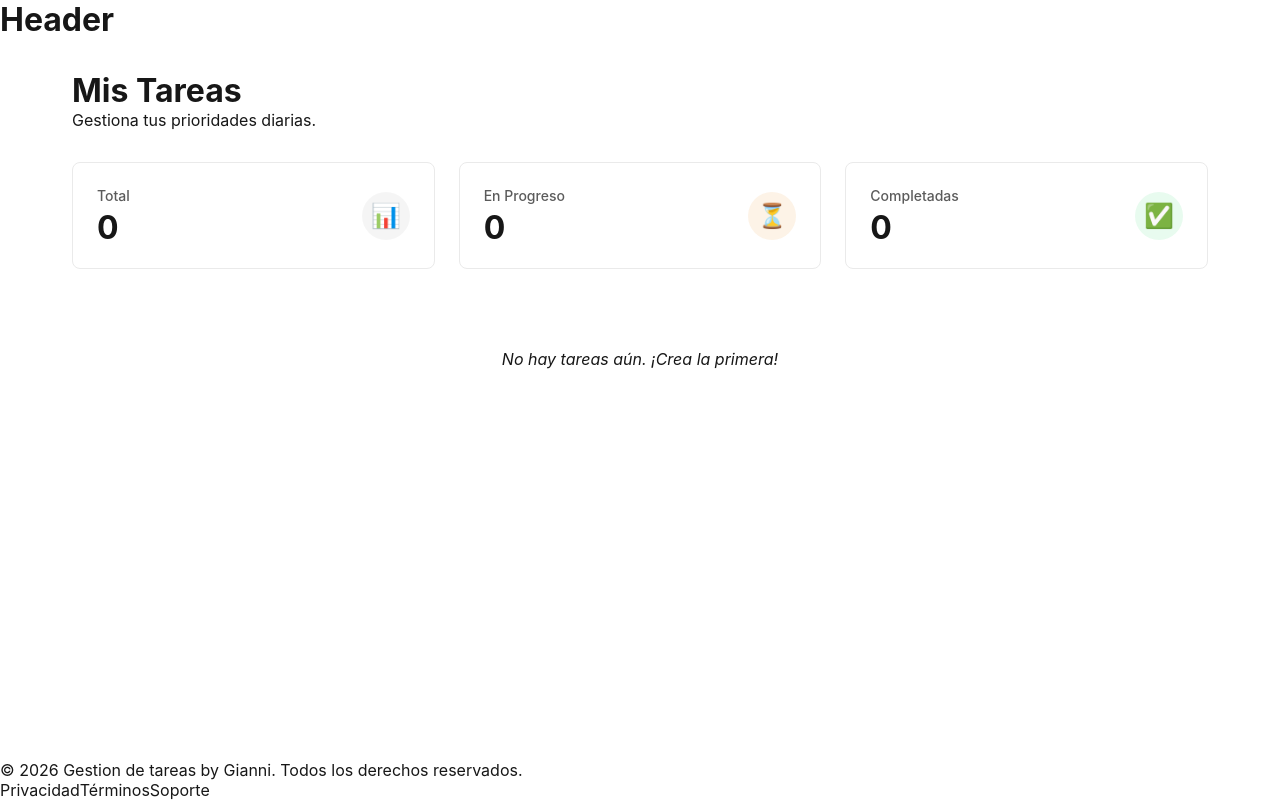
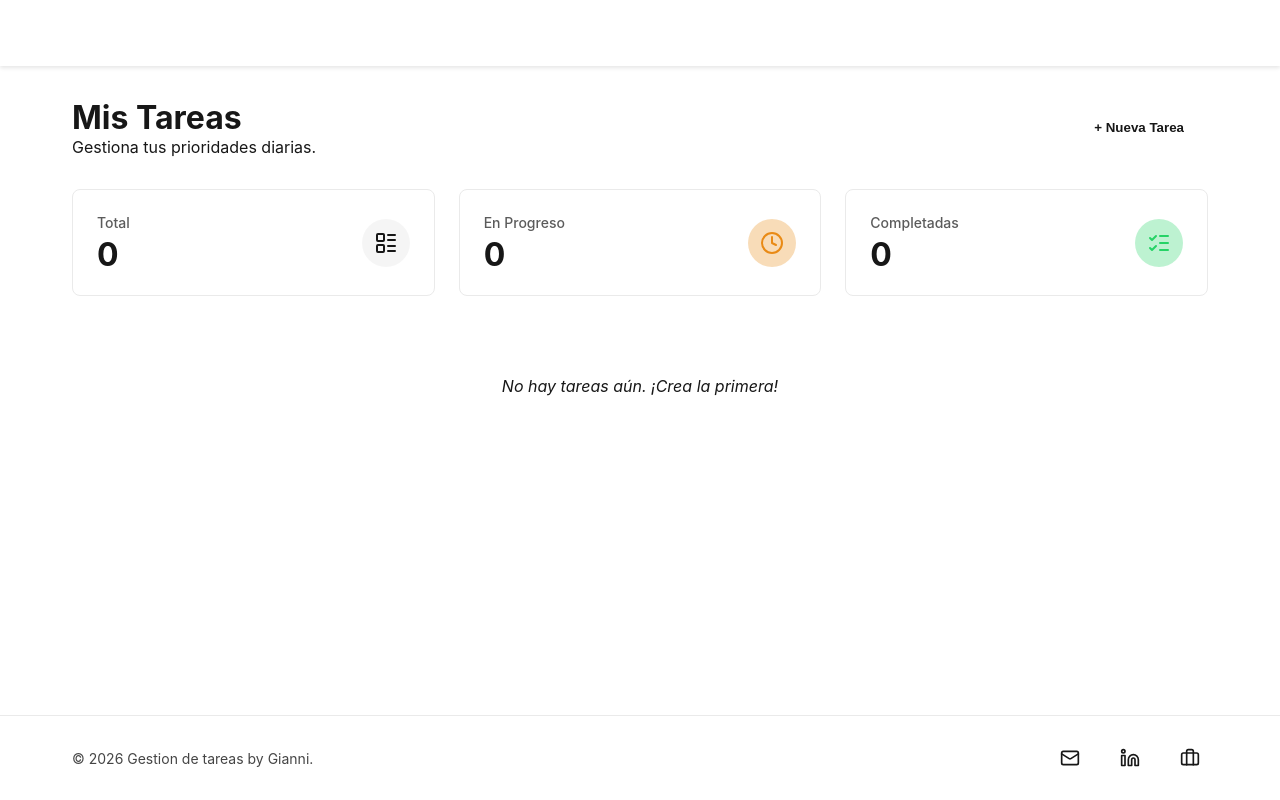
Before and after one commit to Gianni03/SEEK-GestionDeTareas, a Next.js app: page /dashboard in a window 1280 px wide. Built offline with nearby package versions, Linux system fonts and the light colour scheme.

Commit message:
styles for header and footer

```diff
--- a/src/app/dashboard/page.module.css
+++ b/src/app/dashboard/page.module.css
@@ -34,7 +34,7 @@
 
 .newBtn {
   background-color: var(--text-primary);
-  color: var(--text-primary);
+  color: var(--text-secondary);
   border: none;
   padding: 0.75rem 1.5rem;
   border-radius: var(--radius);
--- a/src/app/dashboard/page.tsx
+++ b/src/app/dashboard/page.tsx
@@ -6,6 +6,7 @@ import StatsCard from '@/components/ui/StatsCard/StatsCard';
 import TaskCard from '@/features/task/TaskCard/TaskCard';
 import { useTaskStore } from '@/store/useTaskStore';
 import styles from './page.module.css';
+import { ListChecks, Clock , LayoutList} from 'lucide-react';
 
 export default function DashboardPage() {
   const tasks = useTaskStore((state) => state.tasks);
@@ -30,9 +31,9 @@ export default function DashboardPage() {
         </header>
 
         <section className={styles.statsGrid}>
-          <StatsCard title="Total" value={stats.total} icon="📊" />
-          <StatsCard title="En Progreso" value={stats.inProgress} icon="⏳" type="progress" />
-          <StatsCard title="Completadas" value={stats.completed} icon="✅" type="completed" />
+          <StatsCard title="Total" value={stats.total} icon={<LayoutList />} />
+          <StatsCard title="En Progreso" value={stats.inProgress} icon={<Clock />} type="progress" />
+          <StatsCard title="Completadas" value={stats.completed} icon={<ListChecks />} type="completed" />
         </section>
 
         <section className={styles.taskGrid}>
--- a/src/components/ui/Footer/Footer.module.css
+++ b/src/components/ui/Footer/Footer.module.css
@@ -0,0 +1,44 @@
+.footer {
+  width: 100%;
+  padding: 1.5rem 0;
+  border-top: 1px solid var(--border);
+  background-color: var(--background);
+  color: var(--text-secondary);
+  margin-top: auto;
+}
+
+.container {
+  max-width: 1200px;
+  margin: 0 auto;
+  padding: 0 2rem;
+  display: flex;
+  justify-content: space-between;
+  align-items: center;
+}
+
+.copyright {
+  font-size: 0.875rem;
+  color: var(--text-secondary);
+  opacity: 0.8;
+}
+
+.socialNav {
+  display: flex;
+  gap: 1.5rem;
+  align-items: center;
+}
+
+.socialLink {
+  color: var(--text-secondary);
+  transition: all 0.2s ease;
+  display: flex;
+  align-items: center;
+  justify-content: center;
+  padding: 0.5rem;
+  border-radius: 50%;
+}
+
+.socialLink:hover {
+  color: var(--primary);
+  transform: translateY(-2px);
+}
--- a/src/components/ui/Footer/Footer.tsx
+++ b/src/components/ui/Footer/Footer.tsx
@@ -1,14 +1,42 @@
 import styles from './Footer.module.css';
+import { Mail, Linkedin, Briefcase } from 'lucide-react';
 
 export default function Footer() {
   return (
     <footer className={styles.footer}>
       <div className={styles.container}>
-        <p>© {new Date().getFullYear()} Gestion de tareas by Gianni. Todos los derechos reservados.</p>
-        <nav className={styles.nav}>
-          <a href="#">Privacidad</a>
-          <a href="#">Términos</a>
-          <a href="#">Soporte</a>
+        <div className={styles.left}>
+          <p className={styles.copyright}>
+            © {new Date().getFullYear()} Gestion de tareas by Gianni.
+          </p>
+        </div>
+
+        <nav className={styles.socialNav}>
+          <a
+            href="mailto:giannipasquinelli@gmail.com"
+            className={styles.socialLink}
+            aria-label="Email"
+          >
+            <Mail size={20} />
+          </a>
+          <a
+            href="https://www.linkedin.com/in/gianni-pasquinelli/"
+            target="_blank"
+            rel="noopener noreferrer"
+            className={styles.socialLink}
+            aria-label="LinkedIn"
+          >
+            <Linkedin size={20} />
+          </a>
+          <a
+            href="https://giannipasquinelli-webdev.netlify.app/"
+            target="_blank"
+            rel="noopener noreferrer"
+            className={styles.socialLink}
+            aria-label="Portfolio"
+          >
+            <Briefcase size={20} />
+          </a>
         </nav>
       </div>
     </footer>
--- a/src/components/ui/Header/Header.module.css
+++ b/src/components/ui/Header/Header.module.css
@@ -0,0 +1,53 @@
+.header {
+  display: flex;
+  justify-content: space-between;
+  align-items: center;
+  padding: 1rem 2rem;
+  color: white;
+  box-shadow: 0 2px 4px rgba(0, 0, 0, 0.1);
+}
+
+.leftSection {
+  display: flex;
+  align-items: center;
+  gap: 1rem;
+}
+
+.logo {
+  height: 24px;
+  width: auto;
+}
+
+.title {
+  font-size: 1.25rem;
+  font-weight: 600;
+  margin: 0;
+}
+
+.rightSection {
+  display: flex;
+  align-items: center;
+  gap: 1.5rem;
+}
+
+.userName {
+  font-weight: 500;
+  font-size: 0.95rem;
+}
+
+.logoutButton {
+  background-color: transparent;
+  border: 1px solid rgba(255, 255, 255, 0.5);
+  color: white;
+  padding: 0.5rem 1rem;
+  border-radius: var(--radius);
+  cursor: pointer;
+  transition: all 0.2s ease;
+  font-size: 0.9rem;
+  font-weight: 500;
+}
+
+.logoutButton:hover {
+  background-color: rgba(255, 255, 255, 0.1);
+  border-color: white;
+}
--- a/src/components/ui/Header/Header.tsx
+++ b/src/components/ui/Header/Header.tsx
@@ -1,9 +1,73 @@
 import styles from './Header.module.css';
 
 export default function Header() {
-    return (
-        <header className={styles.header}>
-            <h1>Header</h1>
-        </header>
-    );
+  return (
+    <header className={styles.header}>
+      <div className={styles.leftSection}>
+        <svg
+          className={styles.logo}
+          xmlns="http://www.w3.org/2000/svg"
+          viewBox="0 0 65.45 19.05"
+          width="65.45"
+          height="19.05"
+        >
+          <path
+            d="M51.06.49h2.31V8.33h3.47L62.5.49h2.7L58.9,9.23l6.55,9.25H62.62l-5.65-8h-3.6v8H51.06Z"
+            fill="#fff"
+          ></path>
+          <rect
+            x="34.45"
+            y="0.49"
+            width="13.22"
+            height="2.18"
+            fill="#fff"
+          ></rect>
+          <rect
+            x="34.45"
+            y="16.3"
+            width="13.22"
+            height="2.18"
+            fill="#fff"
+          ></rect>
+          <rect
+            x="34.45"
+            y="8.33"
+            width="9.91"
+            height="2.18"
+            fill="#fff"
+          ></rect>
+          <rect
+            x="17.55"
+            y="0.49"
+            width="13.22"
+            height="2.18"
+            fill="#fff"
+          ></rect>
+          <rect
+            x="17.55"
+            y="16.3"
+            width="13.22"
+            height="2.18"
+            fill="#fff"
+          ></rect>
+          <rect
+            x="17.55"
+            y="8.33"
+            width="9.91"
+            height="2.18"
+            fill="#fff"
+          ></rect>
+          <path
+            d="M2.31,13.38a4.58,4.58,0,0,0,.93,1.74,5.14,5.14,0,0,0,4.21,1.73c3.08,0,4.5-1.42,4.5-3.09,0-1.33-1.11-2-4-2.93C3.68,9.45.77,8.74.77,5.11.77,2.41,3.21,0,7.2,0A6.86,6.86,0,0,1,13,2.53,6.62,6.62,0,0,1,14.13,5H11.82A3.89,3.89,0,0,0,11,3.61,5.06,5.06,0,0,0,7.2,2.2c-2.7,0-4.12,1.41-4.12,3,0,2,2.43,2.44,5.43,3.47,4.4,1.52,5.75,2.23,5.75,5.21,0,2.82-2.44,5.2-6.81,5.2A7.07,7.07,0,0,1,0,13.37Z"
+            fill="#fff"
+          ></path>
+        </svg>
+        <h1 className={styles.title}>Gestión de tareas</h1>
+      </div>
+      <div className={styles.rightSection}>
+        <span className={styles.userName}>User name</span>
+        <button className={styles.logoutButton}>Salir</button>
+      </div>
+    </header>
+  );
 }
--- a/src/components/ui/StatsCard/StatsCard.module.css
+++ b/src/components/ui/StatsCard/StatsCard.module.css
@@ -41,26 +41,25 @@
   font-size: 1.5rem;
 }
 
-/* Variants */
 .default .iconWrapper {
   background-color: rgba(0, 0, 0, 0.04);
   color: var(--foreground);
 }
 
 .progress .iconWrapper {
-  background-color: rgba(233, 138, 21, 0.1);
+  background-color: rgba(233, 138, 21, 0.3);
   color: var(
     --primary
-  ); /* Using Primary (Orange) to mimic the reference image "In Progress" style */
+  );
 }
 
 .completed .iconWrapper {
-  background-color: rgba(37, 211, 102, 0.1);
+  background-color: rgba(37, 211, 102, 0.3);
   color: var(--completed);
 }
 
 @media (prefers-color-scheme: dark) {
   .default .iconWrapper {
-    background-color: rgba(255, 255, 255, 0.1);
+    background-color: rgba(255, 255, 255, 0.3);
   }
 }
```
